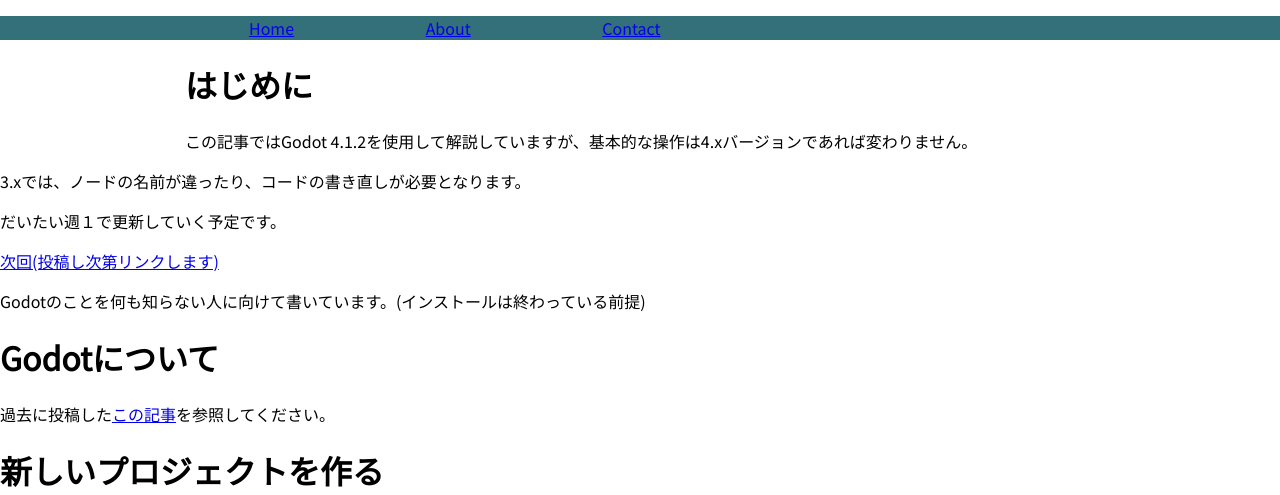
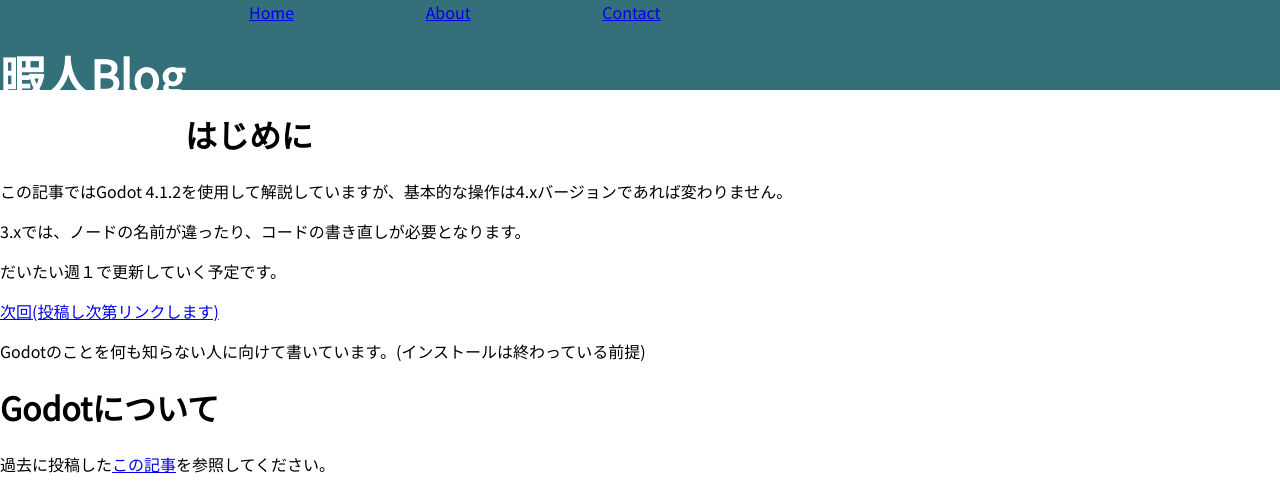
Before and after one commit to kanxta/kanxta.github.io, a Jekyll site: the page built from items/godot/watermelongame/1.md, in a window 1280 px wide. Shown: the top 495 px of the page. Built offline with Jekyll 4.4.1, drawn with Linux system fonts in a browser that asks for light colours; grey boxes are pictures that could not be loaded.

Commit message:
Update style

```diff
--- a/_layouts/default.html
+++ b/_layouts/default.html
@@ -11,7 +11,7 @@
     <script src="/main.js"></script>
     <header>
         <h1 class="headline">暇人Blog</h1>
-        <ul>
+        <ul class="nav-bar">
             <li class="nav-list-item"><a href="/index.html">Home</a></li>
             <li class="nav-list-item"><a href="/about.html">About</a></li>
             <li class="nav-list-item"><a href="/content.html">Contact</a></li>
--- a/main.css
+++ b/main.css
@@ -8,11 +8,17 @@
 header {
     font-family: 'Noto Sans JP', sans-serif;
     line-height: normal;
-    height: 10%;
+    height: 10vh;
     width: 100%;
     padding: 0;
     background-color: #337079;
     color: white;
+}
+
+header .nav-bar {
+    margin-right: 0;
+    margin-top: auto;
+    margin-bottom: auto;
 }
 
 header .headline {
```
